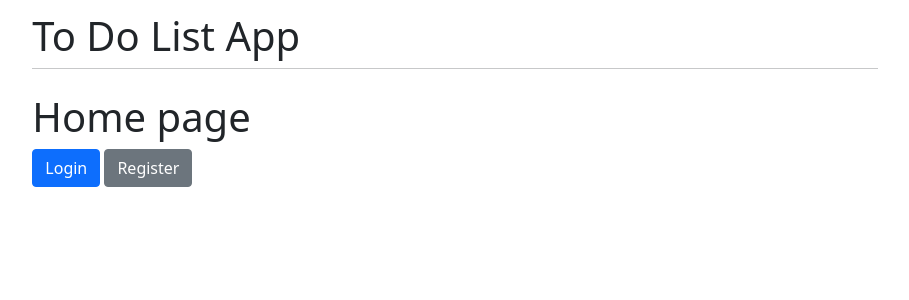
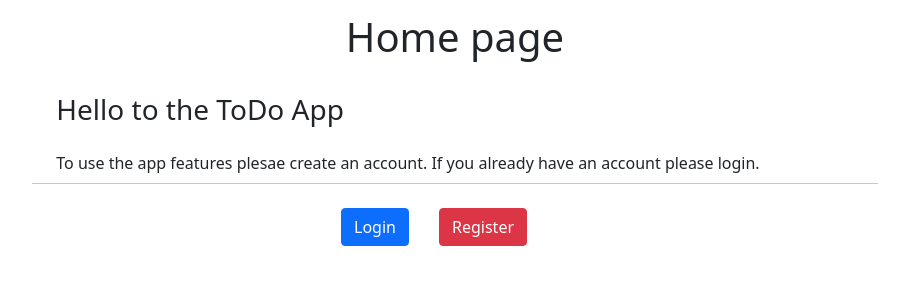
Before and after one commit to arsimpollozhani/todolist_app, a Django app: page / in a window 1280 px wide. Shown: the part 72-372 px from the top of the page, without its empty margins (185-1094 px from the left). Run offline with Django 5.2, Linux system fonts and the light colour scheme.

Commit message:
add message when logged as admin

```diff
--- a/mysite/main/templates/main/base.html
+++ b/mysite/main/templates/main/base.html
@@ -99,7 +99,6 @@
     <div class="main" id="content" name="content">
        <div class="row justify-content-center">
             <div class="col-8">
-                <h1 class="mt-4">To Do List App</h1>
                 <hr class="mt-0 mb-4">
                     {% block content %}
 
--- a/mysite/main/templates/main/home.html
+++ b/mysite/main/templates/main/home.html
@@ -6,7 +6,13 @@
 
 {% block content %}
 
-<h1>Home page</h1>
+<div class="d-flex container mb-4 justify-content-center">
+    <h1>Home page</h1>
+</div>
+    {% if user.is_authenticated and user.is_superuser %}
+        <div class="alert alert-info">You are logged in as admin.</div>
+    {% endif %}
+
 
     {% if user.is_authenticated %}
 
@@ -18,9 +24,28 @@
         </form>
 
     {% else %}
+        <div class="container mt-4">
+            <h3>Hello to the ToDo App</h3>
+        </div>
 
-        <a href="{% url 'login' %}" class="btn btn-primary">Login</a>
-        <a href="{% url 'register' %}" class="btn btn-secondary">Register</a>
+        <div class="container mt-4 mb-2">
+            To use the app features plesae create an account. If you already have an account please login.
+        </div>
+
+        <hr class="mt-0 mb-4">
+
+        <div class="d-flex container justify-content-center">
+            <div class="row row-col-2">
+                <div class="col-2 mx-4">
+                    <a href="{% url 'login' %}" class="btn btn-primary">Login</a>
+                </div>
+                <div class="col-2 mx-4">
+                    <a href="{% url 'register' %}" class="btn btn-danger">Register</a>
+                </div>
+            </div>
+        </div>
+
+
 
     {% endif %}
 
```
Also changed, not shown: mysite/db.sqlite3.
